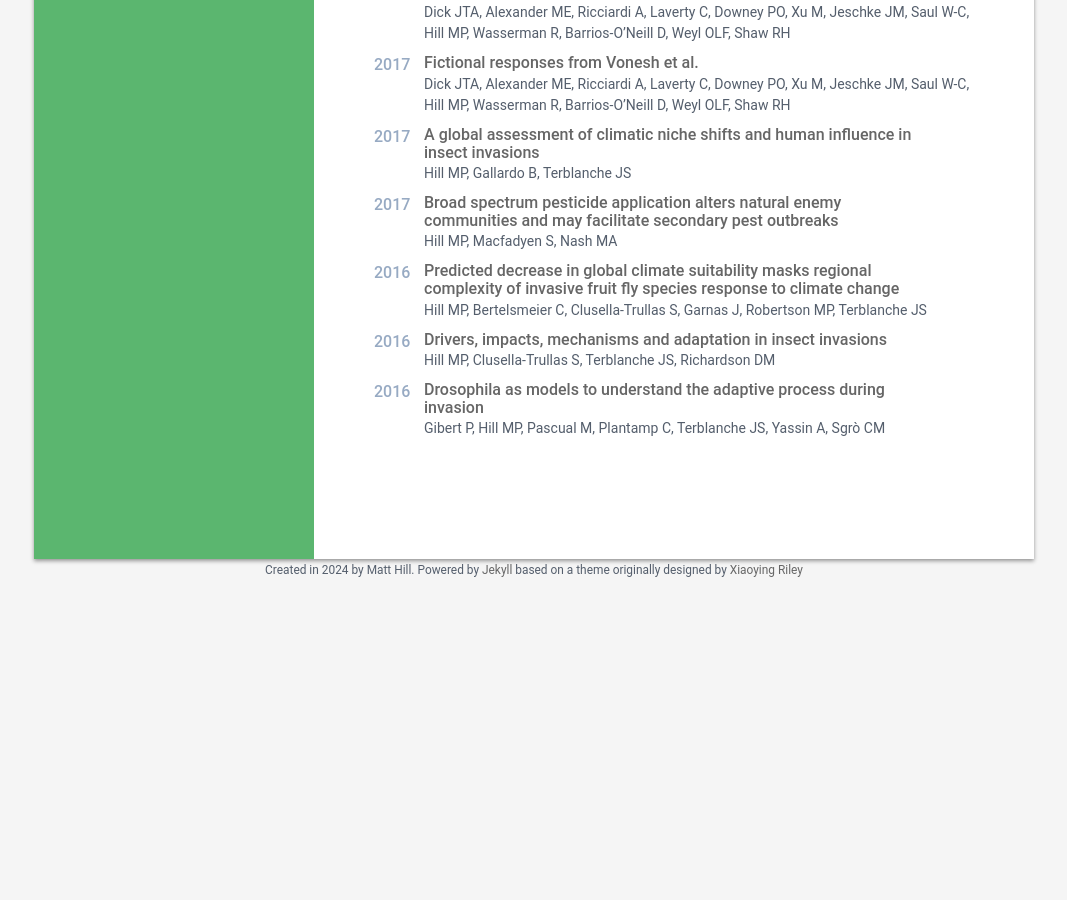
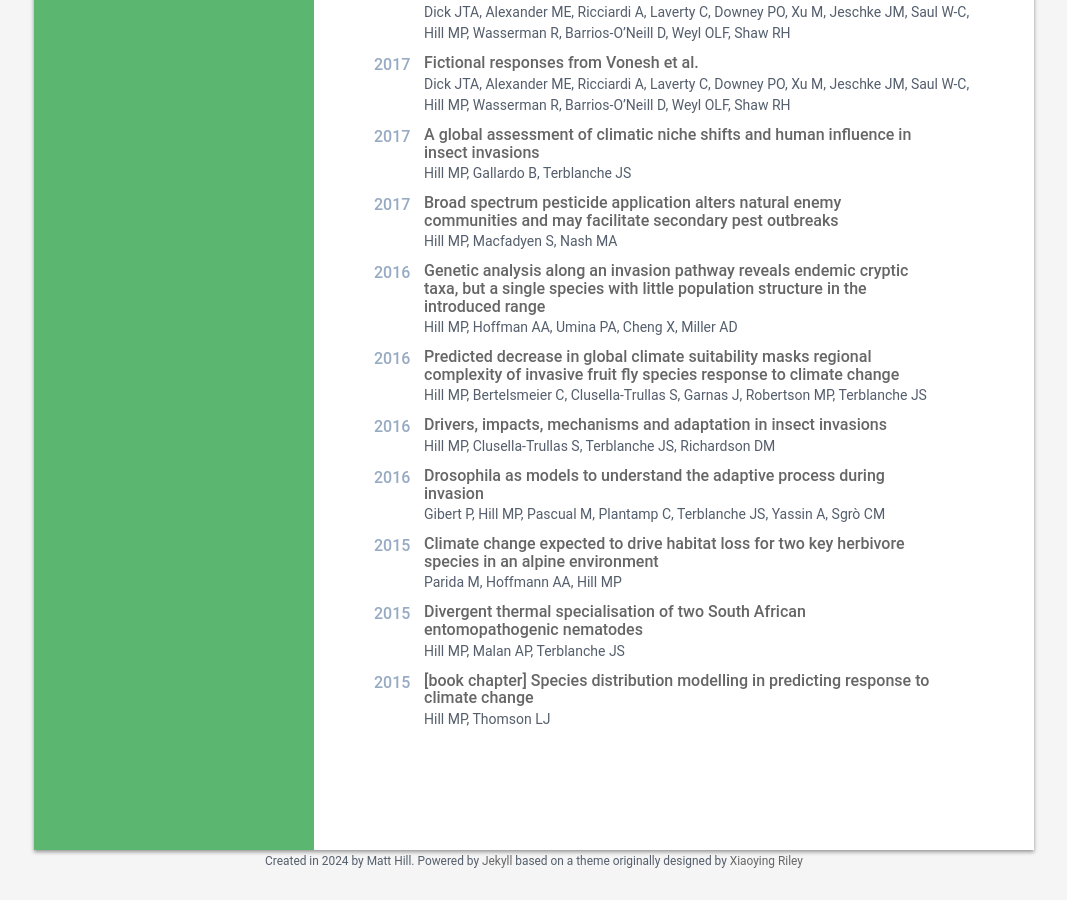
Before and after one commit to mattecologist/mattecologist.github.io, a Jekyll site: the page built from index.html, in a window 1280 px wide and 900 px high, scrolled down 1425 px. Shown: the whole window, without its empty margins (106-1173 px from the left). Built offline with Jekyll 4.4.1, drawn with Linux system fonts in a browser that asks for light colours; nearby versions of some CDN libraries; a style sheet for code colours, icons or effects is not loaded; before the commit the page ends 2034 px from its top, so only the background shows below that.

Commit message:
add papers

```diff
--- a/_data/publications.yml
+++ b/_data/publications.yml
@@ -103,3 +103,23 @@
   authors: Hill MP, Bertelsmeier C, Clusella-Trullas S, Garnas J, Robertson MP, Terblanche JS
   year: 2016
   link: ./assets/pdf/s10530-016-1078-5.pdf
+
+- title: "Genetic analysis along an invasion pathway reveals endemic cryptic taxa, but a single species with little population structure in the introduced range"
+  authors: Hill MP, Hoffman AA, Umina PA, Cheng X, Miller AD
+  year: 2016
+  link: ./assets/pdf/ddi.12385.pdf
+
+- title: "[book chapter] Species distribution modelling in predicting response to climate change"
+  authors: Hill MP, Thomson LJ
+  year: 2015
+  link: ./assets/pdf/9781780643786.0016.pdf
+
+- title: "Divergent thermal specialisation of two South African entomopathogenic nematodes"
+  authors: Hill MP, Malan AP, Terblanche JS
+  year: 2015
+  link: ./assets/pdf/peerj-1023.pdf
+
+- title: "Climate change expected to drive habitat loss for two key herbivore species in an alpine environment"
+  authors: Parida M, Hoffmann AA, Hill MP
+  year: 2015
+  link: ./assets/pdf/jbi12490.pdf
```
Also changed, not shown: 4 other files.
